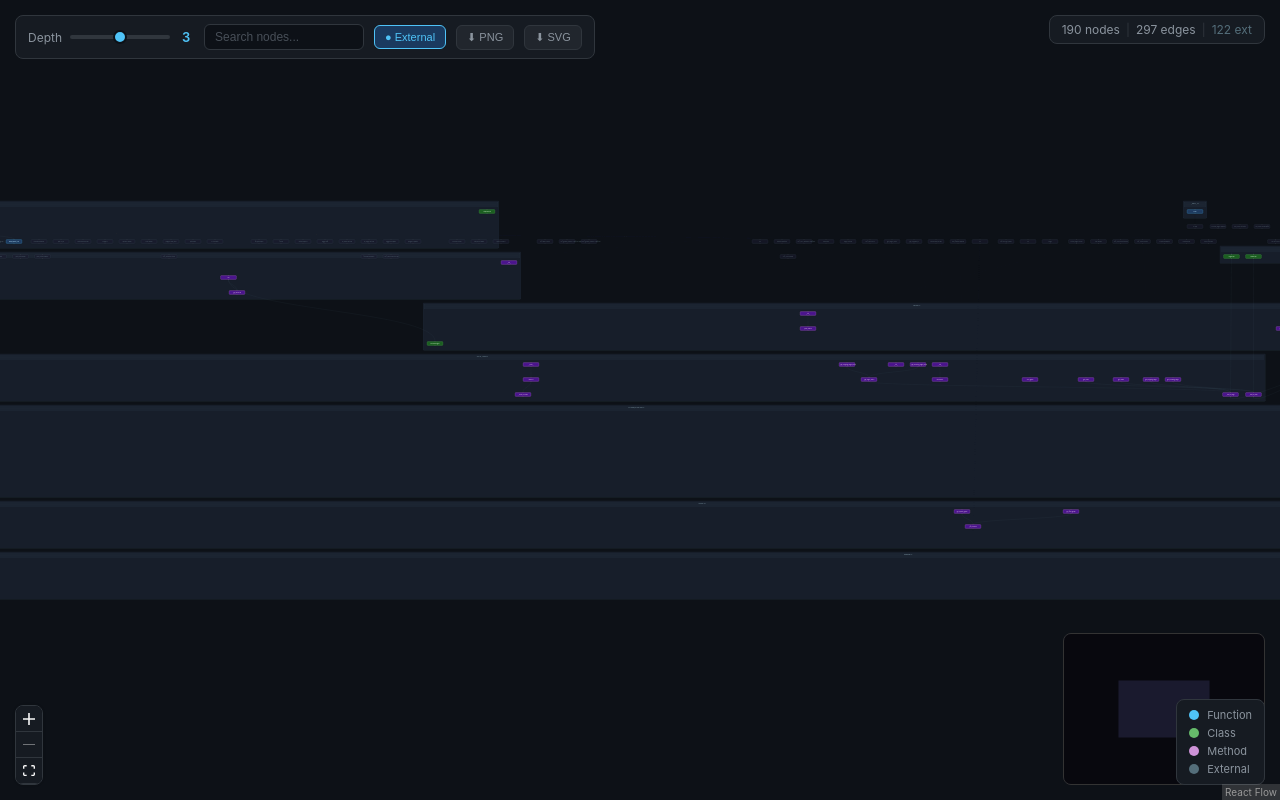
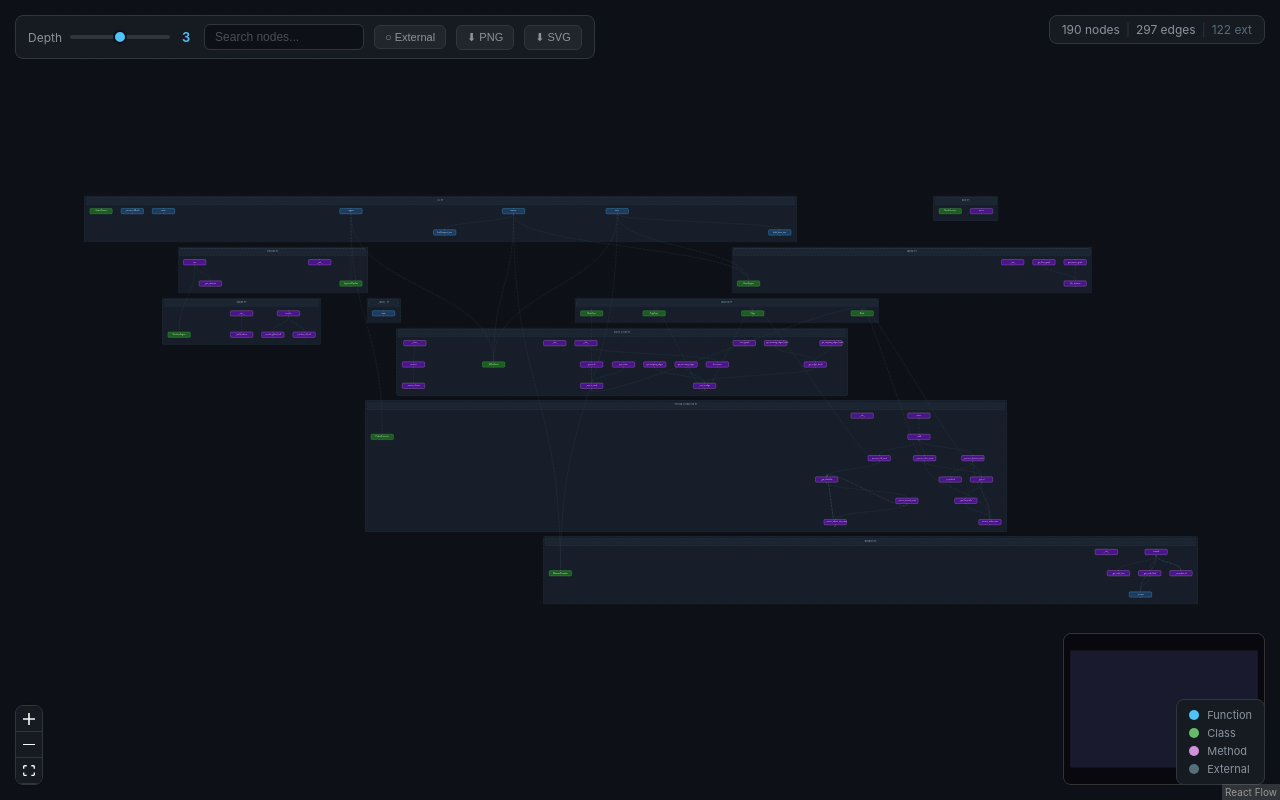
Before and after one commit to zaebee/codegraph-brain, a React (Vite) app: page / in a window 1280 px wide. Built offline with nearby package versions, Linux system fonts and the light colour scheme.

Commit message:
feat: disable external nodes by default

```diff
--- a/src/App.jsx
+++ b/src/App.jsx
@@ -106,7 +106,7 @@ function App() {
   const [depth, setDepth] = useState(3);
   const [hoveredNode, setHoveredNode] = useState(null);
   const [stats, setStats] = useState(null);
-  const [showExternal, setShowExternal] = useState(true);
+  const [showExternal, setShowExternal] = useState(false);
   const [allNodes, setAllNodes] = useState([]);
   const [allEdges, setAllEdges] = useState([]);
   const [searchQuery, setSearchQuery] = useState("");
```
